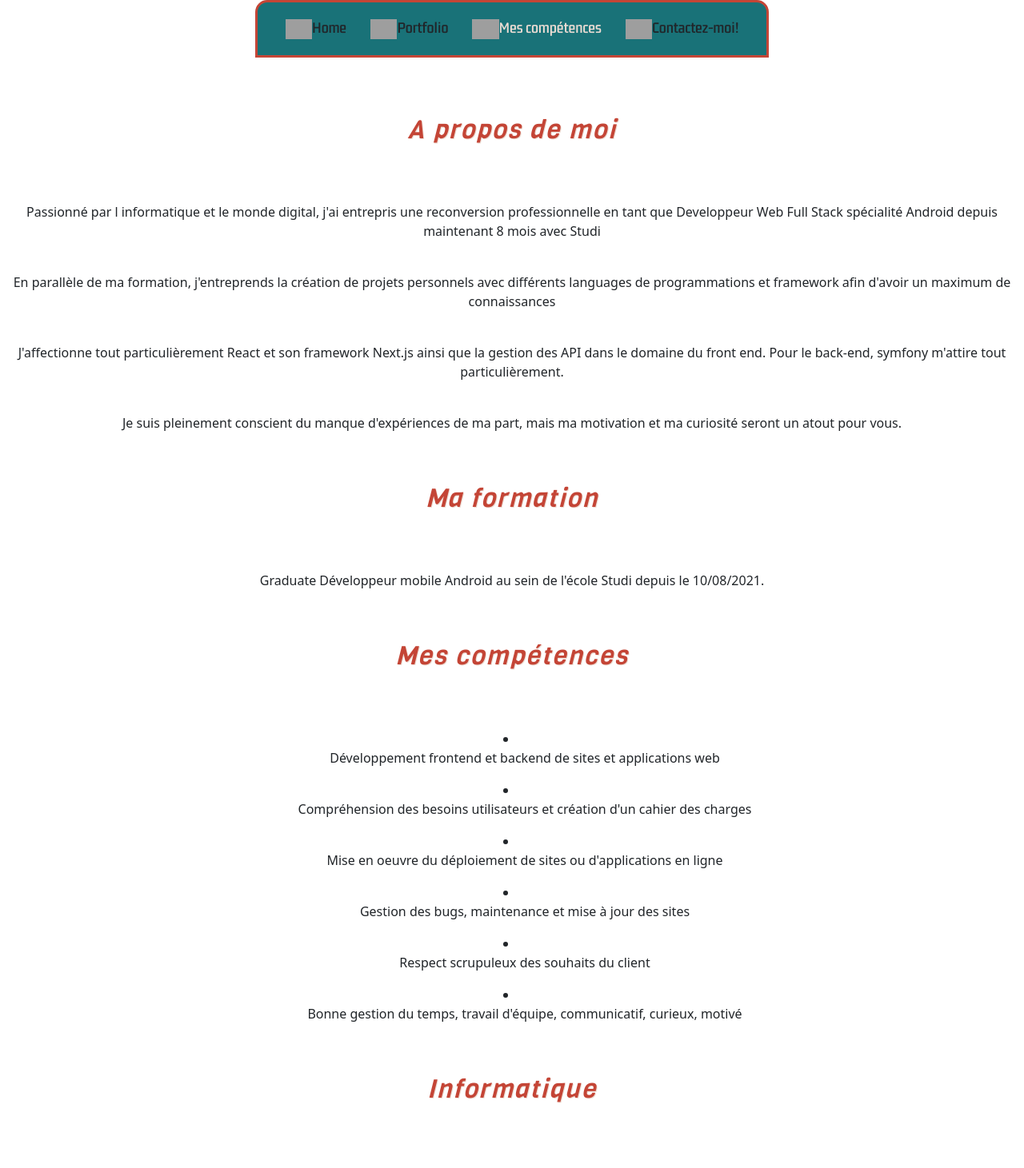
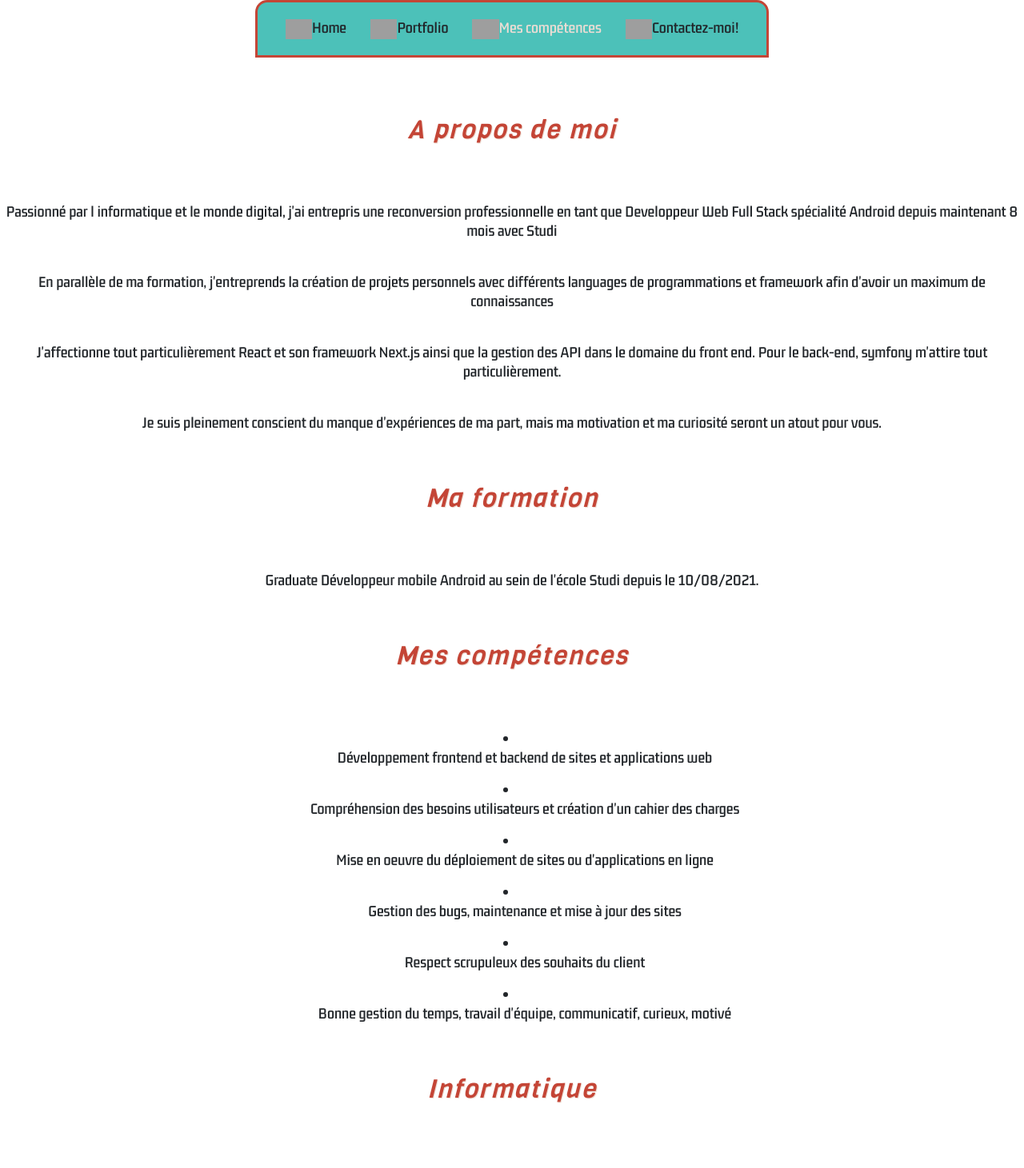
Before and after one commit to Thomas94170/mon-site-cv, a Next.js app: page /competences in a window 1280 px wide. Shown: the top 1461 px of the page at 80% size. Built offline with nearby package versions, Linux system fonts and the light colour scheme; grey boxes are pictures that could not be loaded.

Commit message:
modal ok

```diff
--- a/components/animCompetences.js
+++ b/components/animCompetences.js
@@ -19,6 +19,7 @@ export const AnimCompetences = () => {
         </div>
         <br />
         <div className="text-center">
+          <div className={styles.paragraphe}>
             <li>
               <ol>
                 Développement frontend et backend de sites et applications web
@@ -26,13 +27,14 @@ export const AnimCompetences = () => {
             </li>
             <li>
               <ol>
-              Compréhension des besoins utilisateurs et création d'un cahier des
-              charges
+                Compréhension des besoins utilisateurs et création d'un cahier
+                des charges
               </ol>
             </li>
             <li>
               <ol>
-              Mise en oeuvre du déploiement de sites ou d'applications en ligne
+                Mise en oeuvre du déploiement de sites ou d'applications en
+                ligne
               </ol>
             </li>
             <li>
@@ -47,6 +49,7 @@ export const AnimCompetences = () => {
                 motivé
               </ol>
             </li>
+          </div>
         </div>
         <br />
         <br />
@@ -142,6 +145,7 @@ export const AnimCompetences = () => {
         </div>
         <br />
         <div className="text-center">
+          <div className={styles.paragraphe}>
             <li>
               <ol>
                 Langages et différents Frameworks (JS,
@@ -150,8 +154,8 @@ export const AnimCompetences = () => {
             </li>
             <li>
               <ol>
-              Outils de sauvegarde et de déploiement en ligne (GitHub, GitBash,
-              Heroku, Netlify, Vercel)
+                Outils de sauvegarde et de déploiement en ligne (GitHub,
+                GitBash, Heroku, Netlify, Vercel)
               </ol>
             </li>
             <li>
@@ -164,12 +168,14 @@ export const AnimCompetences = () => {
               <ol>Diagramme (Lucidchart, Whimsical)</ol>
             </li>
           </div>
+        </div>
         <br />
         <br />
         <div className={styles.langue}>
           <h2 className="text-center">Langues étrangères</h2>
         </div>
         <br />
+        <div className={styles.paragraphe}>
           <div className="text-center d-flex justify-content-center">
             <img
               src="https://img.icons8.com/fluency/48/undefined/italy-circular.png"
@@ -198,12 +204,14 @@ export const AnimCompetences = () => {
             />
             <p> Niveau A1 (découverte)</p>
           </div>
+        </div>
         <br />
         <br />
         <div className={styles.hobby}>
           <h2 className="text-center">Mes hobbies</h2>
         </div>
         <br />
+        <div className={styles.paragraphe}>
           <div className="text-center d-flex justify-content-evenly">
             <div>
               <img
@@ -228,6 +236,7 @@ export const AnimCompetences = () => {
             </div>
           </div>
         </div>
+      </div>
     </>
   );
 };
--- a/package.json
+++ b/package.json
@@ -14,6 +14,7 @@
     "next": "12.1.6",
     "react": "18.2.0",
     "react-dom": "18.2.0",
+    "react-icons": "^4.4.0",
     "react-scroll-parallax": "^3.2.0"
   },
   "devDependencies": {
--- a/pages/competences.js
+++ b/pages/competences.js
@@ -4,9 +4,10 @@ import { Navbar } from "../components/navbar";
 import { AboutMe } from "../components/aboutMe";
 import { Footer } from "../components/footer";
 import "bootstrap/dist/css/bootstrap.css";
+import styles from "../styles/competence.module.css";
 
 export default () => (
-  <main>
+  <main className={styles.map}>
     <Navbar />
     <br />
     <AboutMe />
--- a/styles/Home.module.css
+++ b/styles/Home.module.css
@@ -53,7 +53,7 @@
 
 
         font-family: "Viga";
-    background-color: #197278;
+    background-color: #4cc1b9;
     border-radius: 25px;
     font-size: 30px;
     text-shadow: 1px 1px #EDDDD4;
--- a/styles/animComp.module.css
+++ b/styles/animComp.module.css
@@ -1,3 +1,14 @@
+
+  @font-face {
+    font-family: "KdamThmorPro";
+    font-style: normal;
+    font-weight: 400;
+    font-display: swap;
+    src: url(../fonts/KdamThmorPro-Regular.ttf) format("woff2");
+  }
+
+
+
 .spinner {
   display: flex;
   flex-wrap: wrap;
@@ -121,3 +132,8 @@
 .hobby:hover::after{
   transform: scale(1);
 }
+
+.paragraphe{
+  font-family: "KdamThmorPro";
+
+}
--- a/styles/competence.module.css
+++ b/styles/competence.module.css
@@ -13,6 +13,20 @@
     font-display: swap;
     src: url(../fonts/Viga-Regular.ttf) format("woff2");
   }
+
+  @font-face {
+    font-family: "KdamThmorPro";
+    font-style: normal;
+    font-weight: 400;
+    font-display: swap;
+    src: url(../fonts/KdamThmorPro-Regular.ttf) format("woff2");
+  }
+
+/* .map{
+  background-image: url(../img/map.jpg);
+  background-position: center;
+  background-size: cover;
+} */
 
 .aboutme{
     font-family: "Viga";
@@ -68,9 +82,11 @@
   transform: scale(1);
 }
 
+.me{
+  font-family: "KdamThmorPro";
+}
 
 
-.me
 .contenu{
-  font-family: "Cairo";
+  font-family: "KdamThmorPro";
 }
--- a/styles/footer.module.css
+++ b/styles/footer.module.css
@@ -4,7 +4,7 @@
     font-family: "KdamThmorPro";
     color: #EDDDD4;
     border-radius: 0px 0px 15px 15px;
-      background-color: #197278;
+      background-color: #4cc1b9;
       border: 3px solid #C44536;
       width: 100%;
       letter-spacing: 1px;
--- a/styles/globals.css
+++ b/styles/globals.css
@@ -2,14 +2,14 @@ html,
 body {
   padding: 0;
   margin: 0;
-  font-family: -apple-system, BlinkMacSystemFont, Segoe UI, Roboto, Oxygen,
-    Ubuntu, Cantarell, Fira Sans, Droid Sans, Helvetica Neue, sans-serif;
+  /* font-family: -apple-system, BlinkMacSystemFont, Segoe UI, Roboto, Oxygen, */
+    /* Ubuntu, Cantarell, Fira Sans, Droid Sans, Helvetica Neue, sans-serif; */
 }
 
-a {
+/* a {
   color: inherit;
   text-decoration: none;
-}
+} */
 
 * {
   box-sizing: border-box;
--- a/styles/navbar.module.css
+++ b/styles/navbar.module.css
@@ -13,9 +13,9 @@
     margin: 20 px;
     font-family: "KdamThmorPro";
     border-radius: 15px 15px 0px 0px;
-      background-color: #197278;
+      background-color: #4cc1b9;
       border: 3px solid #C44536;
-       /* width: 100%;  */
+       width: auto;
   }
 
   .link {
```
Also changed, not shown: components/modal.js (+76 -2 lines), styles/popup.module.css (added, +25 -0 lines), 1 other file (tests, documents, lock files or other folders). Lines whose indentation alone changed are shown as unchanged.
